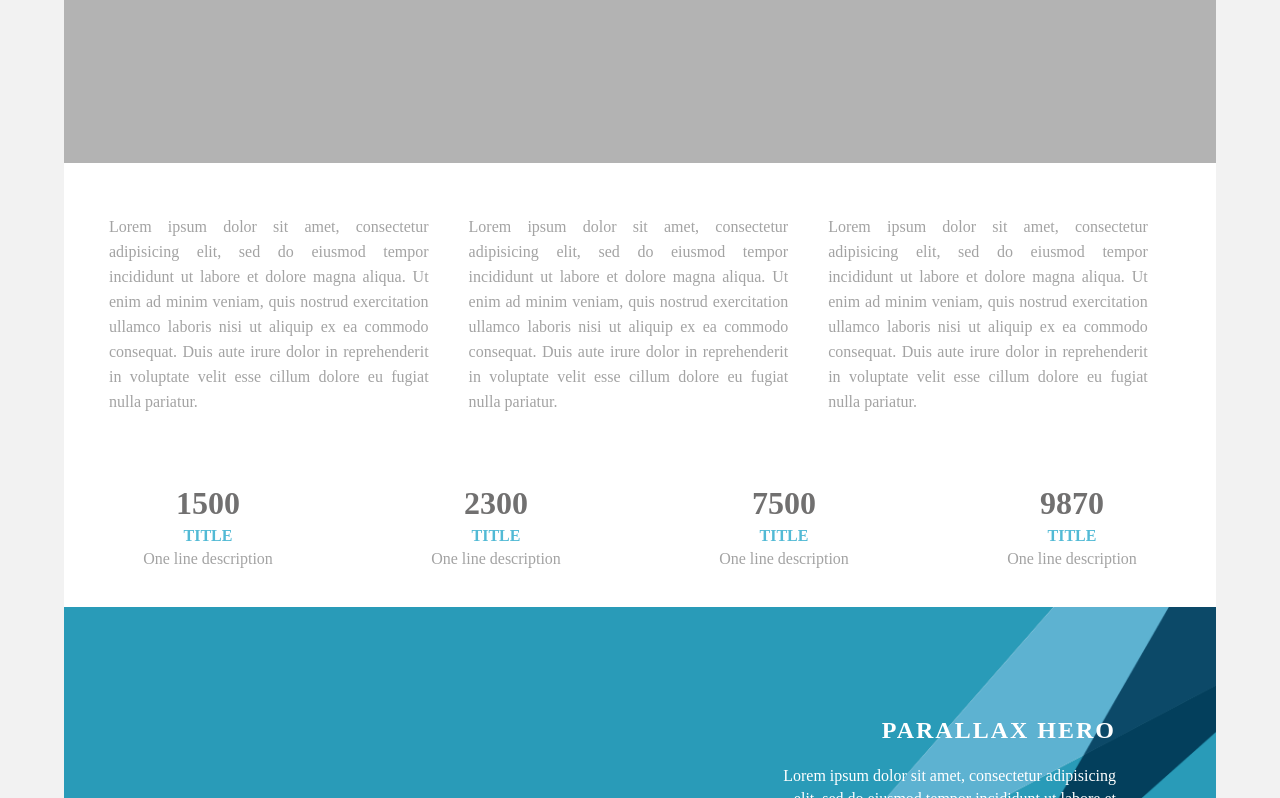
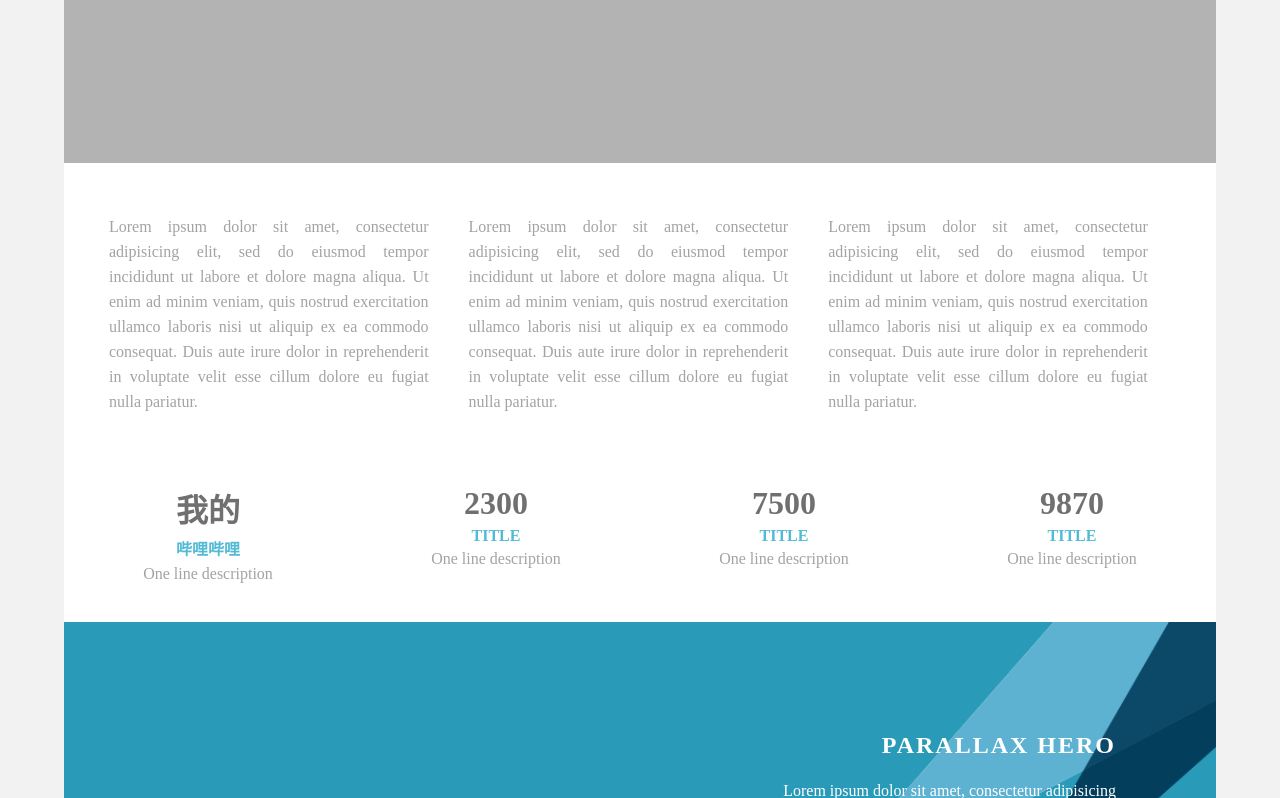
Before and after one commit to RAND1598632/myWebsite, a plain HTML site: page index.html in a window 1280 px wide. Shown: the part 302-1100 px from the top of the page. Drawn offline with Linux system fonts and the light colour scheme.

Commit message:
Update index.html

```diff
--- a/index.html
+++ b/index.html
@@ -48,8 +48,8 @@
   <!-- Stats Gallery Section -->
   <div class="gallery">
     <div class="thumbnail">
-      <h1 class="stats">1500</h1>
-      <h4>TITLE</h4>
+      <h1 class="stats">我的</h1>
+      <h4>哔哩哔哩</h4>
       <p>One line description</p>
     </div>
     <div class="thumbnail">
```
